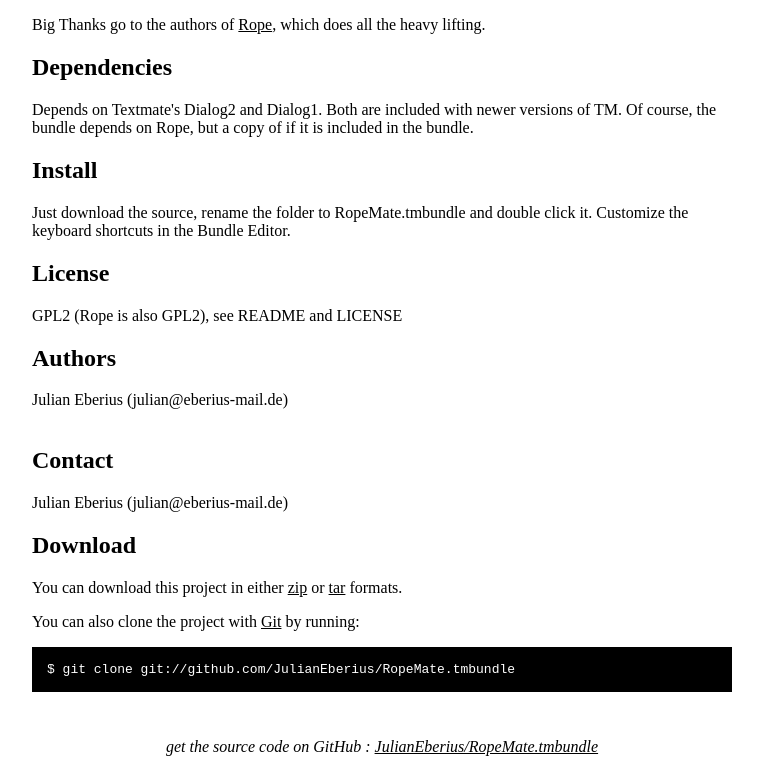
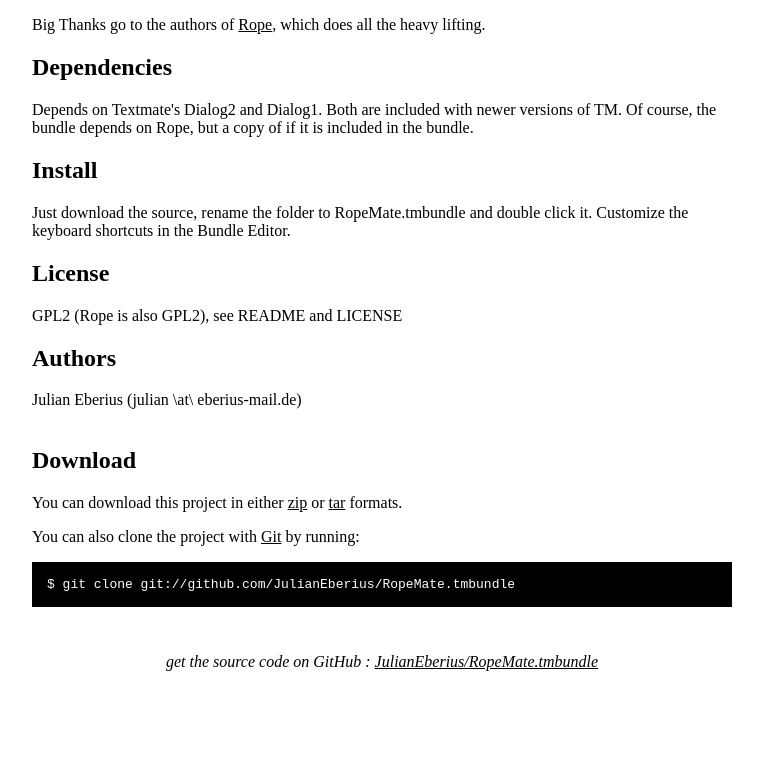
Before and after one commit to JulianEberius/RopeMate.tmbundle, a plain HTML site: page index.html in a window 1280 px wide. Shown: the part 656-1420 px from the top of the page, without its empty margins (258-1021 px from the left). After the commit the page ends 1335 px from the top, so only its background shows below. Drawn offline with Linux system fonts and the light colour scheme.

Commit message:
updated index.html

```diff
--- a/index.html
+++ b/index.html
@@ -77,11 +77,8 @@ Big Thanks go to the authors of <a href="http://rope.sourceforge.net/">Rope</a>,
 <h2>License</h2>
 <p>GPL2 (Rope is also GPL2), see README and LICENSE</p>
 <h2>Authors</h2>
-<p>Julian Eberius (julian@eberius-mail.de)
+<p>Julian Eberius (julian \at\ eberius-mail.de)
 <br/>
-<br/>      </p>
-<h2>Contact</h2>
-<p>Julian Eberius (julian@eberius-mail.de)
 <br/>      </p>
 
     <h2>Download</h2>
```
